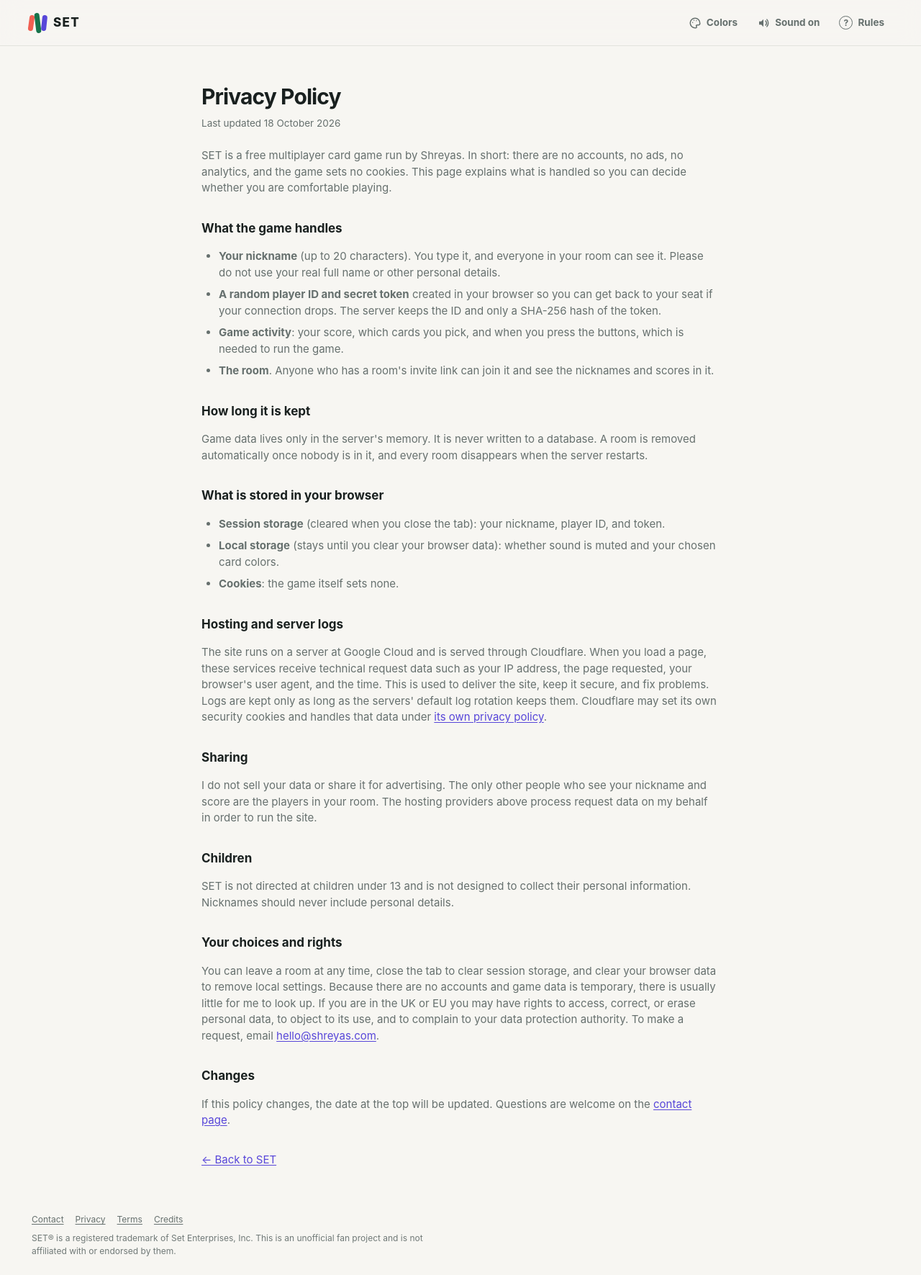
After one commit to sbharga/set, a Flask app: page /privacy in a window 1280 px wide. The commit adds this page. Shown: the whole page at 72% size. Run offline with Flask 3, Linux system fonts and the light colour scheme.

Commit message:
Add contact, privacy, terms, and credits pages with site footer

```diff
--- a/src/set_game/app.py
+++ b/src/set_game/app.py
@@ -30,6 +30,7 @@ socketio = SocketIO(
 compress = Compress()
 
 STATIC_MAX_AGE_SECONDS = 31536000
+CONTACT_EMAIL = "hello@shreyas.com"
 
 
 @lru_cache(maxsize=256)
@@ -42,6 +43,7 @@ def _file_digest(path: str, mtime_ns: int, size: int) -> str:
 
 def create_app() -> Flask:
     app = Flask(__name__)
+    app.jinja_env.globals["contact_email"] = CONTACT_EMAIL
 
     def static_version(filename: str) -> str | None:
         assert app.static_folder
@@ -132,6 +134,22 @@ def create_app() -> Flask:
     def healthz():
         return {"status": "ok"}
 
+    @app.get("/contact")
+    def contact():
+        return render_template("contact.html")
+
+    @app.get("/privacy")
+    def privacy():
+        return render_template("privacy.html")
+
+    @app.get("/terms")
+    def terms():
+        return render_template("terms.html")
+
+    @app.get("/credits")
+    def credits():
+        return render_template("credits.html")
+
     @app.get("/robots.txt")
     def robots():
         body = "\n".join(
--- a/src/set_game/static/css/style.css
+++ b/src/set_game/static/css/style.css
@@ -2075,3 +2075,94 @@ kbd {
     outline-offset: 2px;
   }
 }
+
+/* Site footer and information pages (home, contact, privacy, terms, credits) */
+.site-footer {
+  width: 100%;
+  max-width: 1240px;
+  margin: 0 auto;
+  padding: 0 var(--space-5)
+    calc(var(--space-5) + env(safe-area-inset-bottom));
+  color: var(--ink-faint);
+  font-size: var(--text-xs);
+}
+.site-footer-links {
+  display: flex;
+  flex-wrap: wrap;
+  gap: var(--space-1) var(--space-4);
+}
+.site-footer a {
+  color: var(--ink-soft);
+  text-decoration: underline;
+  text-underline-offset: 2px;
+}
+.site-footer a:hover {
+  color: var(--accent);
+}
+.site-footer-note {
+  max-width: 560px;
+  margin: var(--space-2) 0 0;
+}
+.legal {
+  max-width: 720px;
+  margin: 0 auto;
+}
+.legal h1 {
+  margin: 0;
+  font-size: var(--text-2xl);
+  font-weight: 750;
+  letter-spacing: -0.03em;
+}
+.legal h2 {
+  margin: var(--space-6) 0 var(--space-2);
+  font-size: var(--text-lg);
+}
+.legal p,
+.legal li {
+  color: var(--ink-soft);
+}
+.legal ul {
+  padding-left: var(--space-5);
+}
+.legal li + li {
+  margin-top: var(--space-2);
+}
+.legal a {
+  color: var(--accent);
+  text-underline-offset: 2px;
+}
+.legal-updated {
+  margin: var(--space-1) 0 var(--space-5);
+  color: var(--ink-faint);
+  font-size: var(--text-sm);
+}
+.legal-callout {
+  font-size: var(--text-xl);
+  font-weight: 650;
+}
+.legal-back {
+  margin-top: var(--space-6);
+}
+@media (max-width: 640px) {
+  .site-footer {
+    padding-right: var(--space-4);
+    padding-left: var(--space-4);
+  }
+}
+/* Keep the home footer in view: the content area absorbs the leftover height
+   instead of forcing the page to scroll. */
+.home-page {
+  display: flex;
+  flex-direction: column;
+  min-height: 100vh;
+  min-height: 100dvh;
+}
+.home-page .content {
+  display: flex;
+  flex: 1 0 auto;
+  width: 100%;
+  min-height: 0;
+}
+.home-page .home {
+  min-height: 0;
+}
--- /dev/null
+++ b/src/set_game/templates/_site_footer.html
@@ -0,0 +1,12 @@
+<footer class="site-footer">
+  <nav class="site-footer-links" aria-label="About this site">
+    <a href="{{ url_for('contact') }}">Contact</a>
+    <a href="{{ url_for('privacy') }}">Privacy</a>
+    <a href="{{ url_for('terms') }}">Terms</a>
+    <a href="{{ url_for('credits') }}">Credits</a>
+  </nav>
+  <p class="site-footer-note">
+    SET® is a registered trademark of Set Enterprises, Inc. This is an
+    unofficial fan project and is not affiliated with or endorsed by them.
+  </p>
+</footer>
--- a/src/set_game/templates/base.html
+++ b/src/set_game/templates/base.html
@@ -213,6 +213,7 @@
     <main id="main-content" class="content">
       {% block content %}{% endblock %}
     </main>
+    {% block site_footer %}{% endblock %}
 
     {% include "_how_to_play.html" %}
 
--- a/src/set_game/templates/index.html
+++ b/src/set_game/templates/index.html
@@ -131,6 +131,8 @@
   </div>
 {% endblock %}
 
+{% block site_footer %}{% include "_site_footer.html" %}{% endblock %}
+
 {% block scripts %}
   <script src="{{ url_for('static', filename='js/home.js') }}"></script>
 {% endblock %}
--- /dev/null
+++ b/src/set_game/templates/legal.html
@@ -0,0 +1,15 @@
+{% extends "base.html" %}
+{% block body_class %}legal-page{% endblock %}
+
+{% block content %}
+  <article class="legal">
+    <h1>{{ legal_title }}</h1>
+    {% if legal_updated %}
+      <p class="legal-updated">Last updated {{ legal_updated }}</p>
+    {% endif %}
+    {% block legal_body %}{% endblock %}
+    <p class="legal-back"><a href="{{ url_for('index') }}">&larr; Back to SET</a></p>
+  </article>
+{% endblock %}
+
+{% block site_footer %}{% include "_site_footer.html" %}{% endblock %}
--- /dev/null
+++ b/src/set_game/templates/privacy.html
@@ -0,0 +1,101 @@
+{% extends "legal.html" %}
+{% set legal_title = "Privacy Policy" %}
+{% set legal_updated = "18 October 2026" %}
+{% set seo_title = "Privacy Policy | SET" %}
+{% set seo_description = "What SET stores about you: a nickname for the length of a game, no accounts, no ads, no analytics." %}
+{% set seo_canonical = url_for('privacy', _external=true) %}
+{% set seo_social_url = seo_canonical %}
+
+{% block legal_body %}
+  <p>
+    SET is a free multiplayer card game run by Shreyas. In short: there are no
+    accounts, no ads, no analytics, and the game sets no cookies. This page
+    explains what is handled so you can decide whether you are comfortable
+    playing.
+  </p>
+
+  <h2>What the game handles</h2>
+  <ul>
+    <li>
+      <strong>Your nickname</strong> (up to 20 characters). You type it, and
+      everyone in your room can see it. Please do not use your real full name
+      or other personal details.
+    </li>
+    <li>
+      <strong>A random player ID and secret token</strong> created in your
+      browser so you can get back to your seat if your connection drops. The
+      server keeps the ID and only a SHA-256 hash of the token.
+    </li>
+    <li>
+      <strong>Game activity</strong>: your score, which cards you pick, and
+      when you press the buttons, which is needed to run the game.
+    </li>
+    <li>
+      <strong>The room</strong>. Anyone who has a room's invite link can join
+      it and see the nicknames and scores in it.
+    </li>
+  </ul>
+
+  <h2>How long it is kept</h2>
+  <p>
+    Game data lives only in the server's memory. It is never written to a
+    database. A room is removed automatically once nobody is in it, and every
+    room disappears when the server restarts.
+  </p>
+
+  <h2>What is stored in your browser</h2>
+  <ul>
+    <li>
+      <strong>Session storage</strong> (cleared when you close the tab): your
+      nickname, player ID, and token.
+    </li>
+    <li>
+      <strong>Local storage</strong> (stays until you clear your browser data):
+      whether sound is muted and your chosen card colors.
+    </li>
+    <li><strong>Cookies</strong>: the game itself sets none.</li>
+  </ul>
+
+  <h2>Hosting and server logs</h2>
+  <p>
+    The site runs on a server at Google Cloud and is served through Cloudflare.
+    When you load a page, these services receive technical request data such
+    as your IP address, the page requested, your browser's user agent, and the
+    time. This is used to deliver the site, keep it secure, and fix problems.
+    Logs are kept only as long as the servers' default log rotation keeps them.
+    Cloudflare may set its own security cookies and handles that data under
+    <a href="https://www.cloudflare.com/privacypolicy/" rel="noopener">its own
+    privacy policy</a>.
+  </p>
+
+  <h2>Sharing</h2>
+  <p>
+    I do not sell your data or share it for advertising. The only other people
+    who see your nickname and score are the players in your room. The hosting
+    providers above process request data on my behalf in order to run the site.
+  </p>
+
+  <h2>Children</h2>
+  <p>
+    SET is not directed at children under 13 and is not designed to collect
+    their personal information. Nicknames should never include personal
+    details.
+  </p>
+
+  <h2>Your choices and rights</h2>
+  <p>
+    You can leave a room at any time, close the tab to clear session storage,
+    and clear your browser data to remove local settings. Because there are no
+    accounts and game data is temporary, there is usually little for me to
+    look up. If you are in the UK or EU you may have rights to access, correct,
+    or erase personal data, to object to its use, and to complain to your
+    data protection authority. To make a request, email
+    <a href="mailto:{{ contact_email }}">{{ contact_email }}</a>.
+  </p>
+
+  <h2>Changes</h2>
+  <p>
+    If this policy changes, the date at the top will be updated. Questions are
+    welcome on the <a href="{{ url_for('contact') }}">contact page</a>.
+  </p>
+{% endblock %}
```
Also changed, not shown: CLAUDE.md (+2 -0 lines), src/set_game/templates/contact.html (added, +42 -0 lines), src/set_game/templates/credits.html (added, +49 -0 lines), src/set_game/templates/terms.html (added, +71 -0 lines), tests/test_seo.py (+20 -0 lines).
